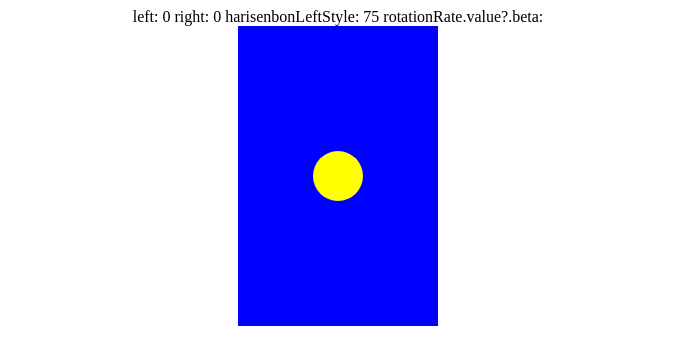
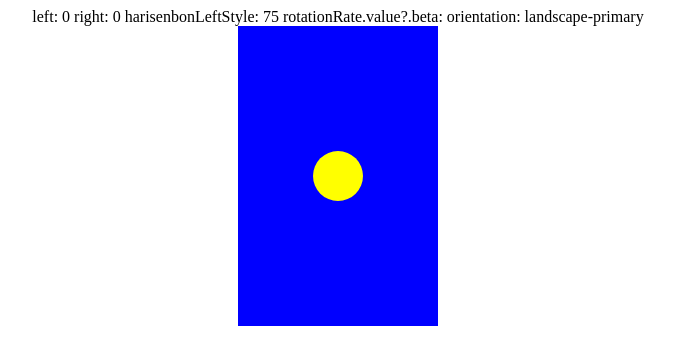
Before and after one commit to hiroko-ino/vuejs--device-motion-game, a Vue app: page / in a window 1280 px wide. Shown: the top 364 px of the page, without its empty margins (302-976 px from the left). Built offline with nearby package versions, Linux system fonts and the light colour scheme.

Commit message:
useScreenOrientationを追記

```diff
--- a/src/App.vue
+++ b/src/App.vue
@@ -2,10 +2,11 @@
 import { computed, ref, watch } from 'vue'
 import Bottle from './components/Bottle.vue'
 import Harisenbon from './components/Harisenbon.vue'
-import { useDeviceMotion } from '@vueuse/core'
+import { useDeviceMotion, useScreenOrientation } from '@vueuse/core'
 import { HARISENBON_WIDTH, BOTTLE_WIDTH } from './Const'
 
 const { accelerationIncludingGravity, rotationRate } = useDeviceMotion()
+const { isSupported, orientation } = useScreenOrientation()
 
 /**
  * ハリセンボンのwrapperのref
@@ -53,6 +54,7 @@ watch(harisenbonLeftStyle, () => {
       right: {{ bottleRightClashes }}
       harisenbonLeftStyle: {{ harisenbonLeftStyle }}
       rotationRate.value?.beta: {{ rotationRate?.beta }}
+      orientation: {{ orientation }}
     </div>
     <Bottle>
       <div ref="moveRef" class="move" :style="{ left: `${harisenbonLeftStyle}px` }">
```
